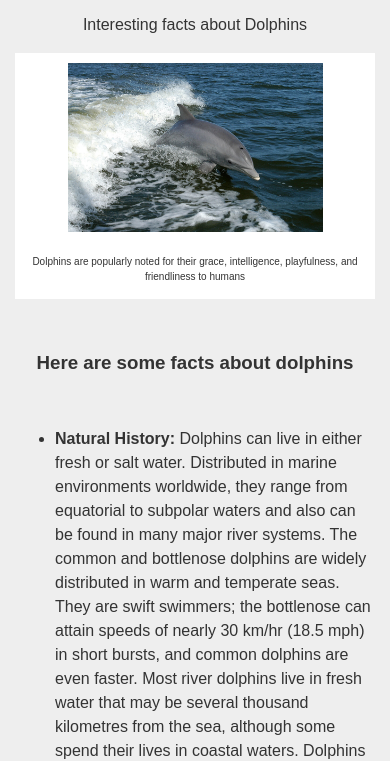
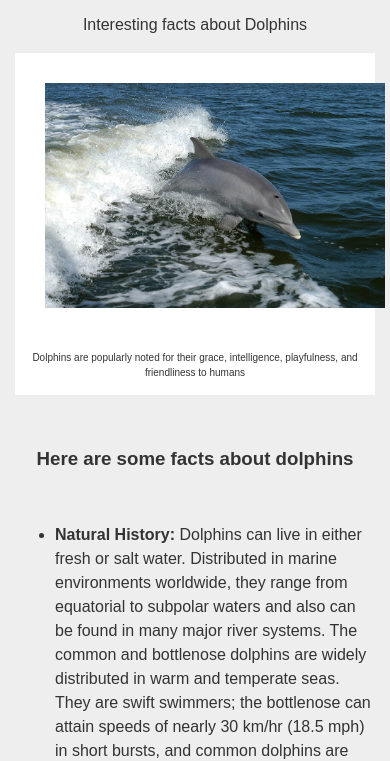
Before and after one commit to ezbaji/tribute, a plain HTML site: page index.html in a window 390 px wide. Shown: the part 83-844 px from the top of the page. Drawn offline with Linux system fonts and the light colour scheme.

Commit message:
updated style for image size responsive

```diff
--- a/style.css
+++ b/style.css
@@ -49,9 +49,9 @@ a:visited {
 }
 
 img {
-    max-width: 75%;
+    width: 75%;
     height: auto;
-    margin: 0;
+    margin: 20px;
  }
 #img-fig {
     background: white;
@@ -62,13 +62,13 @@ img {
     margin: 15px 0 5px 0;
 }
 
-@media (max-width: 460px) {
+@media screen and (max-width: 560px) {
     img {
-        margin: 0;
+        width: 100%;
     }
 }
 
-@media (max-width: 460px){
+@media screen and (max-width: 560px){
     #img-caption {
         font-size: 1rem;
     }
```
